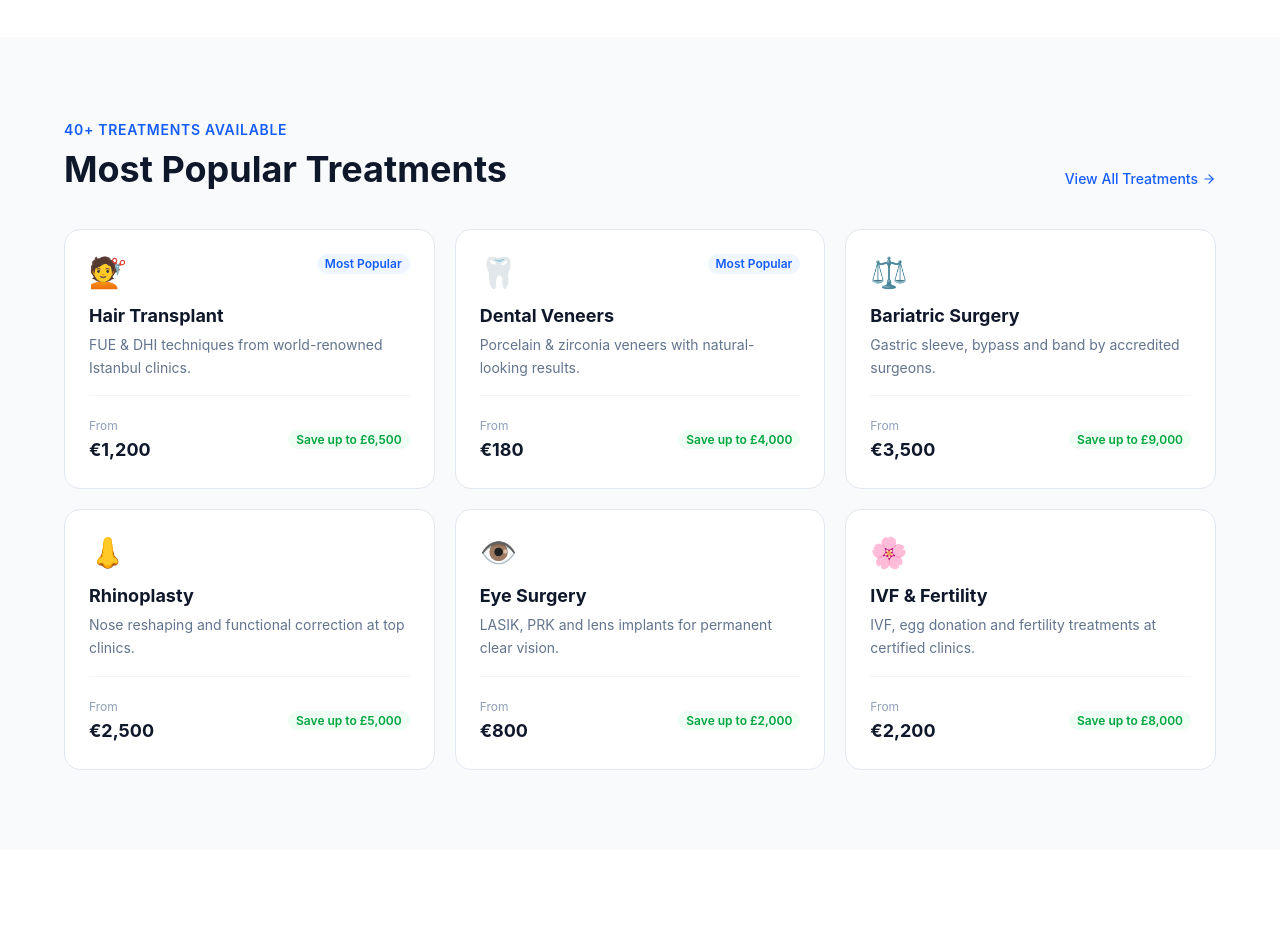
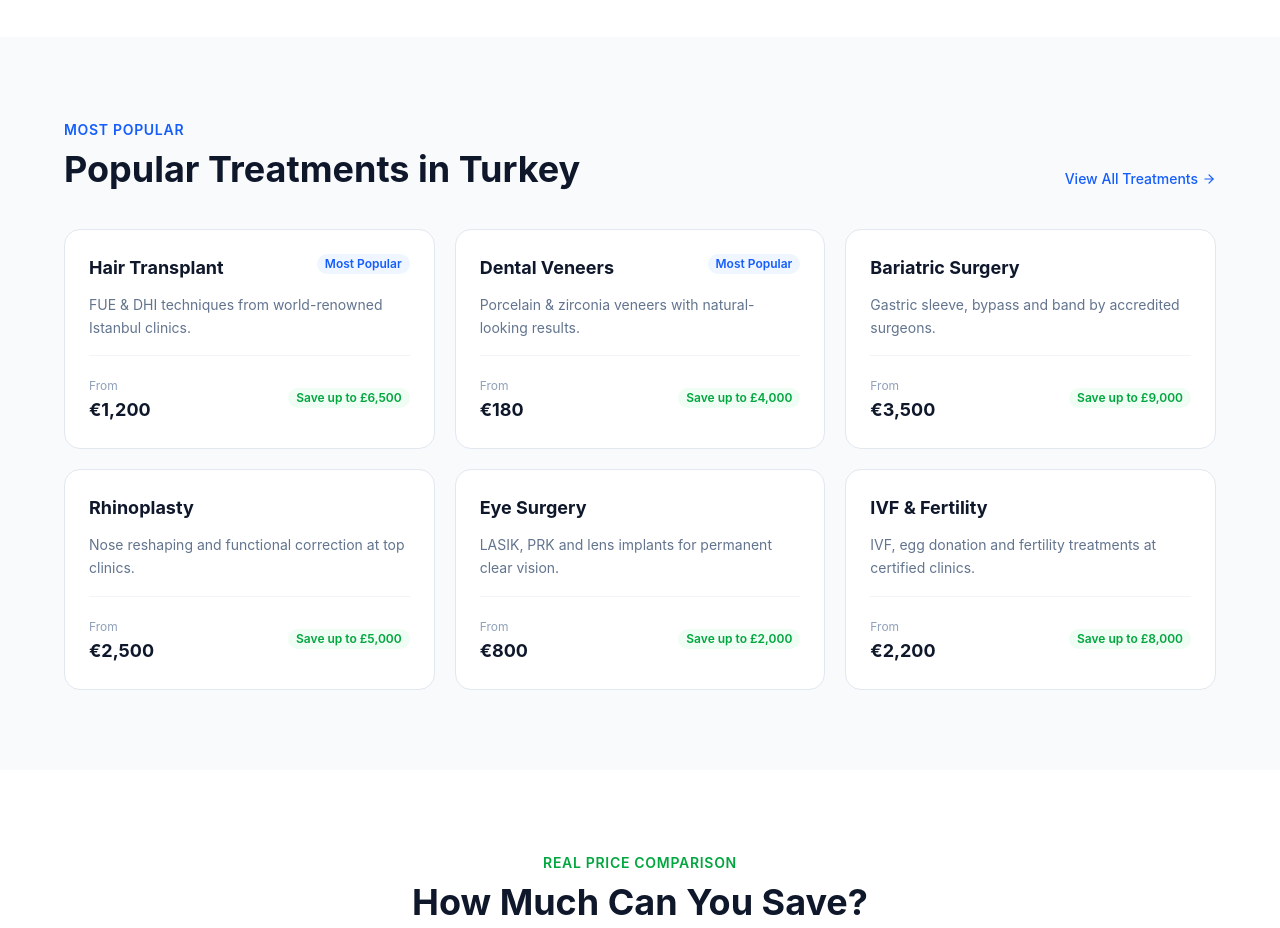
Before and after one commit to alihaydartulek/treatwell-turkey, a Next.js app: page / in a window 1280 px wide. Shown: the part 1320-2248 px from the top of the page. Built offline with nearby package versions, Linux system fonts and the light colour scheme.

Commit message:
Remove icons from treatment cards — clean text-only layout

```diff
--- a/src/app/treatments/page.tsx
+++ b/src/app/treatments/page.tsx
@@ -90,16 +90,15 @@ export default function TreatmentsPage() {
                 >
                   {/* Header */}
                   <div className="flex items-start justify-between mb-4">
-                    <span className="text-4xl">{t.emoji}</span>
-                    <span className="text-xs font-semibold text-slate-400 bg-slate-100 px-2 py-0.5 rounded-full">
+                    <h2 className="text-lg font-bold text-slate-900 group-hover:text-blue-600 transition-colors">
+                      {t.name}
+                    </h2>
+                    <span className="text-xs font-semibold text-slate-400 bg-slate-100 px-2 py-0.5 rounded-full shrink-0 ml-2">
                       {t.category}
                     </span>
                   </div>
 
-                  {/* Name & tagline */}
-                  <h2 className="text-lg font-bold text-slate-900 mb-1 group-hover:text-blue-600 transition-colors">
-                    {t.name}
-                  </h2>
+                  {/* Tagline */}
                   <p className="text-sm text-slate-500 leading-relaxed mb-5 line-clamp-2">
                     {t.tagline}
                   </p>
--- a/src/components/home/PopularTreatments.tsx
+++ b/src/components/home/PopularTreatments.tsx
@@ -3,7 +3,6 @@ import { ArrowRight } from "lucide-react";
 
 const treatments = [
   {
-    emoji: "💇",
     title: "Hair Transplant",
     slug: "hair-transplant",
     priceFrom: 1200,
@@ -12,7 +11,6 @@ const treatments = [
     desc: "FUE & DHI techniques from world-renowned Istanbul clinics.",
   },
   {
-    emoji: "🦷",
     title: "Dental Veneers",
     slug: "dental",
     priceFrom: 180,
@@ -21,7 +19,6 @@ const treatments = [
     desc: "Porcelain & zirconia veneers with natural-looking results.",
   },
   {
-    emoji: "⚖️",
     title: "Bariatric Surgery",
     slug: "bariatric",
     priceFrom: 3500,
@@ -30,7 +27,6 @@ const treatments = [
     desc: "Gastric sleeve, bypass and band by accredited surgeons.",
   },
   {
-    emoji: "👃",
     title: "Rhinoplasty",
     slug: "cosmetic",
     priceFrom: 2500,
@@ -39,7 +35,6 @@ const treatments = [
     desc: "Nose reshaping and functional correction at top clinics.",
   },
   {
-    emoji: "👁️",
     title: "Eye Surgery",
     slug: "eye-surgery",
     priceFrom: 800,
@@ -48,7 +43,6 @@ const treatments = [
     desc: "LASIK, PRK and lens implants for permanent clear vision.",
   },
   {
-    emoji: "🌸",
     title: "IVF & Fertility",
     slug: "ivf",
     priceFrom: 2200,
@@ -65,10 +59,10 @@ export default function PopularTreatments() {
         <div className="flex flex-col md:flex-row md:items-end justify-between gap-4 mb-10">
           <div>
             <span className="text-sm font-semibold text-blue-600 uppercase tracking-wider">
-              40+ Treatments Available
+              Most Popular
             </span>
             <h2 className="text-3xl md:text-4xl font-bold text-slate-900 mt-2">
-              Most Popular Treatments
+              Popular Treatments in Turkey
             </h2>
           </div>
           <Link
@@ -87,16 +81,15 @@ export default function PopularTreatments() {
               className="group bg-white border border-slate-200 rounded-2xl p-6 hover:shadow-lg hover:border-blue-200 transition-all"
             >
               <div className="flex items-start justify-between mb-3">
-                <span className="text-3xl">{t.emoji}</span>
+                <h3 className="font-bold text-slate-900 text-lg group-hover:text-blue-600 transition-colors">
+                  {t.title}
+                </h3>
                 {t.popular && (
-                  <span className="text-xs font-semibold text-blue-600 bg-blue-50 px-2 py-0.5 rounded-full">
+                  <span className="text-xs font-semibold text-blue-600 bg-blue-50 px-2 py-0.5 rounded-full shrink-0 ml-2">
                     Most Popular
                   </span>
                 )}
               </div>
-              <h3 className="font-bold text-slate-900 text-lg mb-1 group-hover:text-blue-600 transition-colors">
-                {t.title}
-              </h3>
               <p className="text-sm text-slate-500 mb-4 leading-relaxed">
                 {t.desc}
               </p>
@@ -107,11 +100,9 @@ export default function PopularTreatments() {
                     €{t.priceFrom.toLocaleString()}
                   </div>
                 </div>
-                <div className="text-right">
-                  <span className="text-xs font-semibold text-green-600 bg-green-50 px-2 py-0.5 rounded-full">
-                    {t.saving}
-                  </span>
-                </div>
+                <span className="text-xs font-semibold text-green-600 bg-green-50 px-2 py-0.5 rounded-full">
+                  {t.saving}
+                </span>
               </div>
             </Link>
           ))}
```
